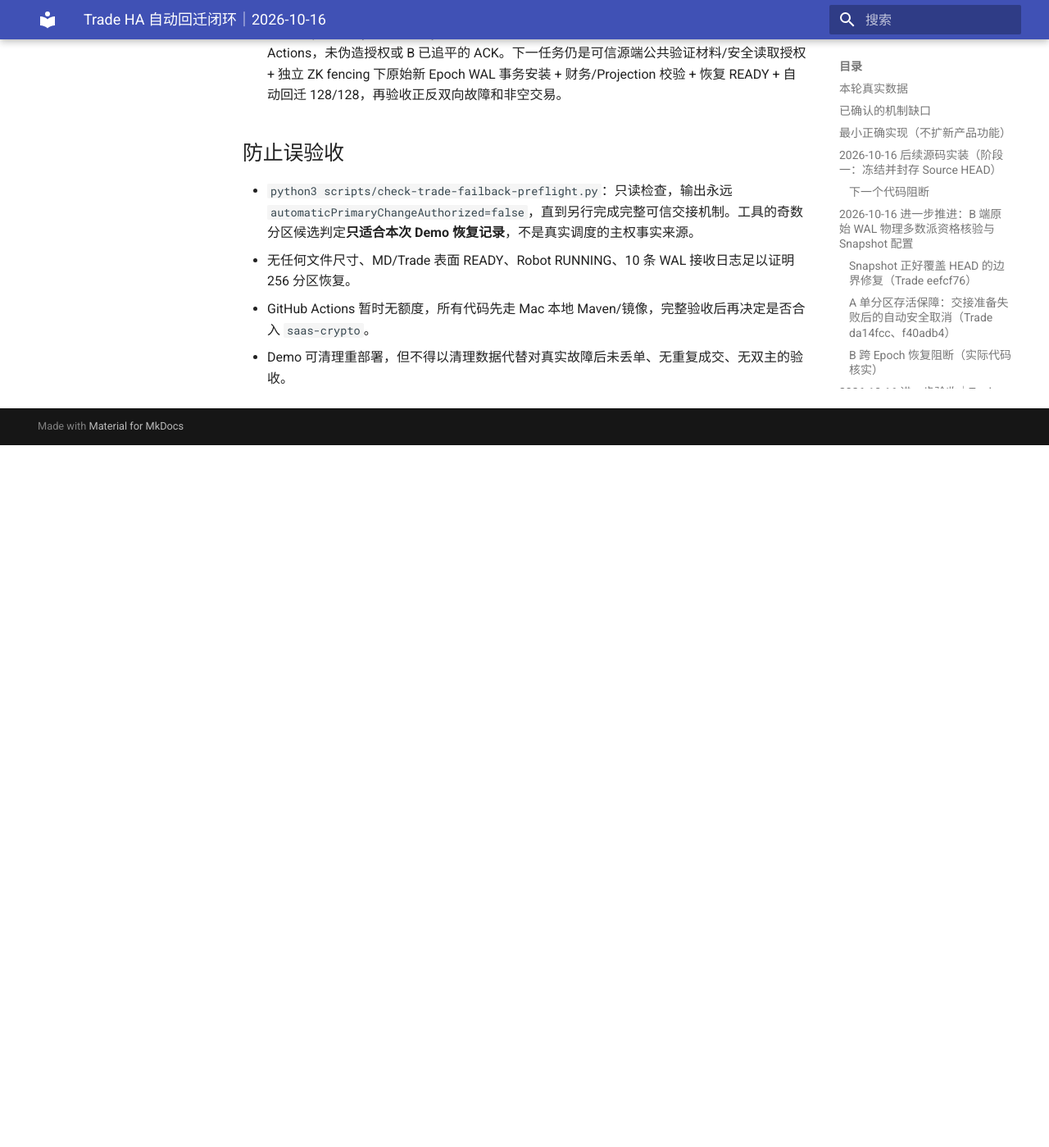
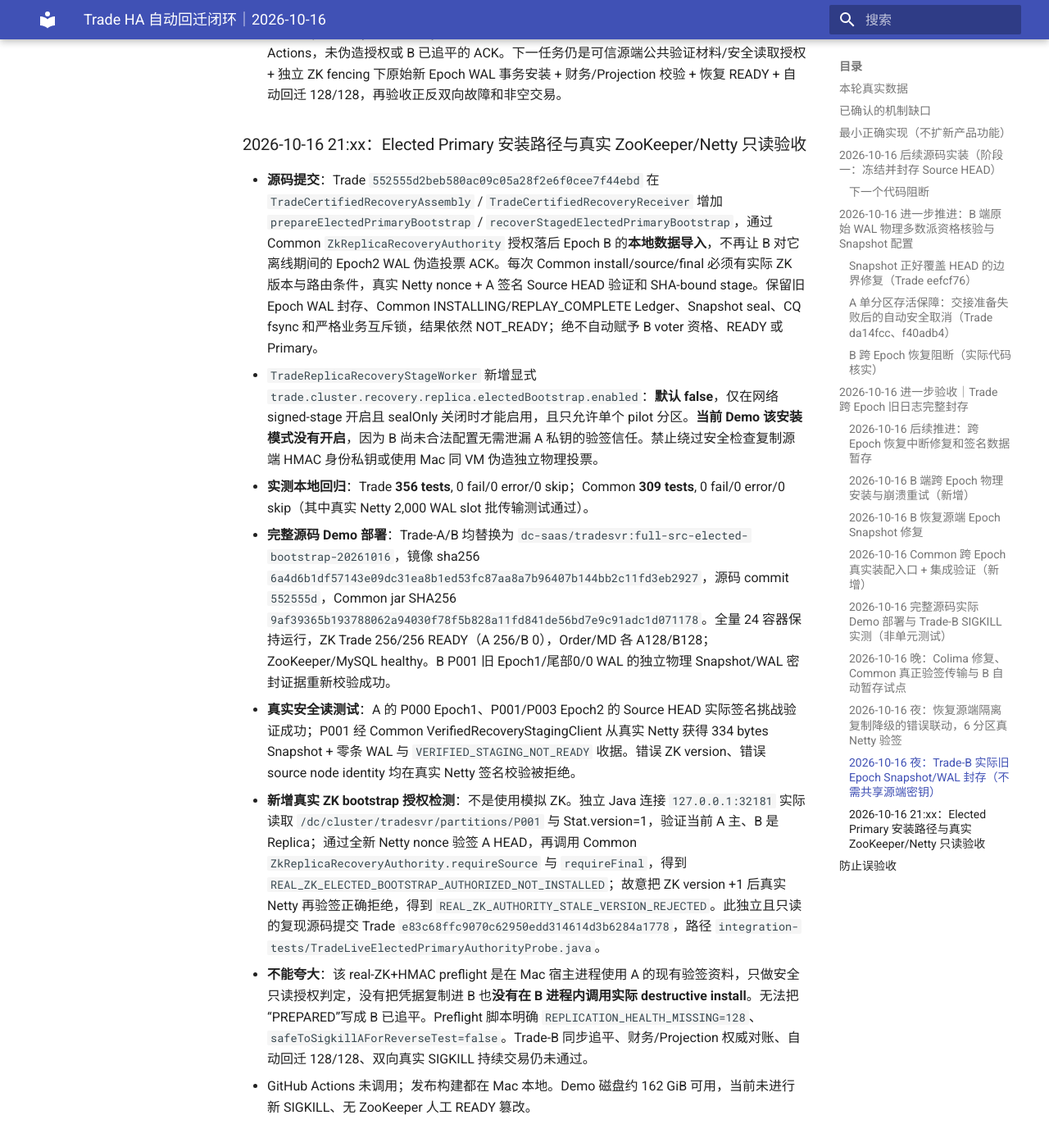
Before and after one commit to bliplink/dc-quant-deploy, an MkDocs documentation site: the page built from docs/TRADE_HA_AUTO_FAILBACK_CLOSURE_20261016.zh-CN.md, in a window 1280 px wide and 1400 px high, scrolled down 13321 px. Shown: the whole window at 82% size. Built offline with MkDocs 1.6.1 and Material for MkDocs 9.7.7, drawn with Linux system fonts in a browser that asks for light colours; before the commit the page ends 13864 px from its top, so only the background shows below that.

Commit message:
docs(trade-ha): capture real ZK-elected Primary bootstrap admission and remaining B failback gate

```diff
--- a/docs/TRADE_HA_AUTO_FAILBACK_CLOSURE_20261016.zh-CN.md
+++ b/docs/TRADE_HA_AUTO_FAILBACK_CLOSURE_20261016.zh-CN.md
@@ -173,6 +173,17 @@
 - **真实成功与复审**：运行中 B 的定时调度产生日志 `TRADE_REPLICA_OLD_EPOCH_GENESIS_SEALED_NOT_READY node:TradeSvrB partition:P001 oldEpoch:1 newEpoch:2 WAL:0 physicalEvidence:true sourceAuthorization:false`。本机 Java 单独调用 `TradeCrossEpochReplicaTailSeal.verifyPreserved` **从磁盘重新校验** B 的 P001 旧原始证据：oldEpoch1、oldTailSeq0、oldBaselineSeq0、targetEpoch2、0 WAL frames；旧 WAL SHA256 `e3b0c44298fc1c149afbf4c8996fb92427ae41e4649b934ca495991b7852b855`，旧快照 SHA256 `080b5fd7b468dcb9a0ff7f3fa1cf7aa25293f54149e12404e184c650f6a67c46`。重启 B 后再次校验，内容哈希完全不变，任务再次启动时未重复封存。
 - **不会误判**：上述试点仅证明 **P001 空 Genesis 原始旧数据自动封存、重启证据持久有效**。它未认证新 Epoch 数据到 B 内部工作流、没有安装快照和新 WAL，不能证明任何真实持仓/资金恢复。总验收仍失败，B 未成为可用同步副本。
 - **终态核对**：ZK Trade 256/256 READY 但 A256/B0；Order A128/B128，MD A128/B128；ZooKeeper 和 MySQL healthy；Mac 约 208 GiB 空闲。未 SIGKILL A，未使用 GitHub Actions，未伪造授权或 B 已追平的 ACK。下一任务仍是可信源端公共验证材料/安全读取授权 + 独立 ZK fencing 下原始新 Epoch WAL 事务安装 + 财务/Projection 校验 + 恢复 READY + 自动回迁 128/128，再验收正反双向故障和非空交易。
+### 2026-10-16 21:xx：Elected Primary 安装路径与真实 ZooKeeper/Netty 只读验收
+
+- **源码提交**：Trade `552555d2beb580ac09c05a28f2e6f0cee7f44ebd` 在 `TradeCertifiedRecoveryAssembly` / `TradeCertifiedRecoveryReceiver` 增加 `prepareElectedPrimaryBootstrap` / `recoverStagedElectedPrimaryBootstrap`，通过 Common `ZkReplicaRecoveryAuthority` 授权落后 Epoch B 的**本地数据导入**，不再让 B 对它离线期间的 Epoch2 WAL 伪造投票 ACK。每次 Common install/source/final 必须有实际 ZK 版本与路由条件，真实 Netty nonce + A 签名 Source HEAD 验证和 SHA-bound stage。保留旧 Epoch WAL 封存、Common INSTALLING/REPLAY_COMPLETE Ledger、Snapshot seal、CQ fsync 和严格业务互斥锁，结果依然 NOT_READY；绝不自动赋予 B voter 资格、READY 或 Primary。
+- `TradeReplicaRecoveryStageWorker` 新增显式 `trade.cluster.recovery.replica.electedBootstrap.enabled`：**默认 false**，仅在网络 signed-stage 开启且 sealOnly 关闭时才能启用，且只允许单个 pilot 分区。**当前 Demo 该安装模式没有开启**，因为 B 尚未合法配置无需泄漏 A 私钥的验签信任。禁止绕过安全检查复制源端 HMAC 身份私钥或使用 Mac 同 VM 伪造独立物理投票。
+- **实测本地回归**：Trade **356 tests**, 0 fail/0 error/0 skip；Common **309 tests**, 0 fail/0 error/0 skip（其中真实 Netty 2,000 WAL slot 批传输测试通过）。
+- **完整源码 Demo 部署**：Trade-A/B 均替换为 `dc-saas/tradesvr:full-src-elected-bootstrap-20261016`，镜像 sha256 `6a4d6b1df57143e09dc31ea8b1ed53fc87aa8a7b96407b144bb2c11fd3eb2927`，源码 commit `552555d`，Common jar SHA256 `9af39365b193788062a94030f78f5b828a11fd841de56bd7e9c91adc1d071178`。全量 24 容器保持运行，ZK Trade 256/256 READY（A 256/B 0），Order/MD 各 A128/B128；ZooKeeper/MySQL healthy。B P001 旧 Epoch1/尾部0/0 WAL 的独立物理 Snapshot/WAL 密封证据重新校验成功。
+- **真实安全读测试**：A 的 P000 Epoch1、P001/P003 Epoch2 的 Source HEAD 实际签名挑战验证成功；P001 经 Common VerifiedRecoveryStagingClient 从真实 Netty 获得 334 bytes Snapshot + 零条 WAL 与 `VERIFIED_STAGING_NOT_READY` 收据。错误 ZK version、错误 source node identity 均在真实 Netty 签名校验被拒绝。
+- **新增真实 ZK bootstrap 授权检测**：不是使用模拟 ZK。独立 Java 连接 `127.0.0.1:32181` 实际读取 `/dc/cluster/tradesvr/partitions/P001` 与 Stat.version=1，验证当前 A 主、B 是 Replica；通过全新 Netty nonce 验签 A HEAD，再调用 Common `ZkReplicaRecoveryAuthority.requireSource` 与 `requireFinal`，得到 `REAL_ZK_ELECTED_BOOTSTRAP_AUTHORIZED_NOT_INSTALLED`；故意把 ZK version +1 后真实 Netty 再验签正确拒绝，得到 `REAL_ZK_AUTHORITY_STALE_VERSION_REJECTED`。此独立且只读的复现源码提交 Trade `e83c68ffc9070c62950edd314614d3b6284a1778`，路径 `integration-tests/TradeLiveElectedPrimaryAuthorityProbe.java`。
+- **不能夸大**：该 real-ZK+HMAC preflight 是在 Mac 宿主进程使用 A 的现有验签资料，只做安全只读授权判定，没有把凭据复制进 B 也**没有在 B 进程内调用实际 destructive install**。无法把“PREPARED”写成 B 已追平。Preflight 脚本明确 `REPLICATION_HEALTH_MISSING=128`、`safeToSigkillAForReverseTest=false`。Trade-B 同步追平、财务/Projection 权威对账、自动回迁 128/128、双向真实 SIGKILL 持续交易仍未通过。
+- GitHub Actions 未调用；发布构建都在 Mac 本地。Demo 磁盘约 162 GiB 可用，当前未进行新 SIGKILL、无 ZooKeeper 人工 READY 篡改。
+
 ## 防止误验收
 
 - `python3 scripts/check-trade-failback-preflight.py`：只读检查，输出永远 `automaticPrimaryChangeAuthorized=false`，直到另行完成完整可信交接机制。工具的奇数分区候选判定**只适合本次 Demo 恢复记录**，不是真实调度的主权事实来源。
```
